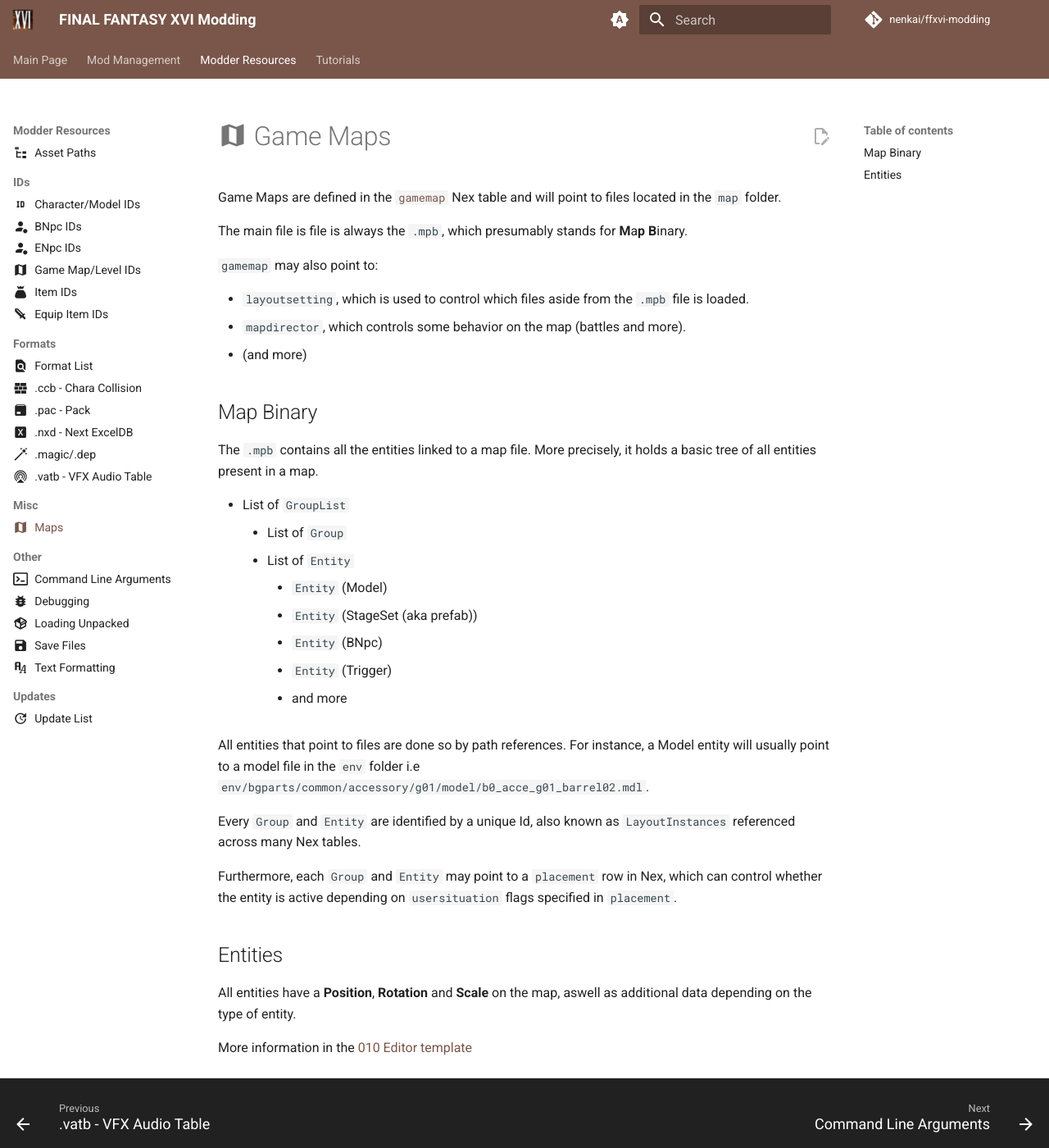
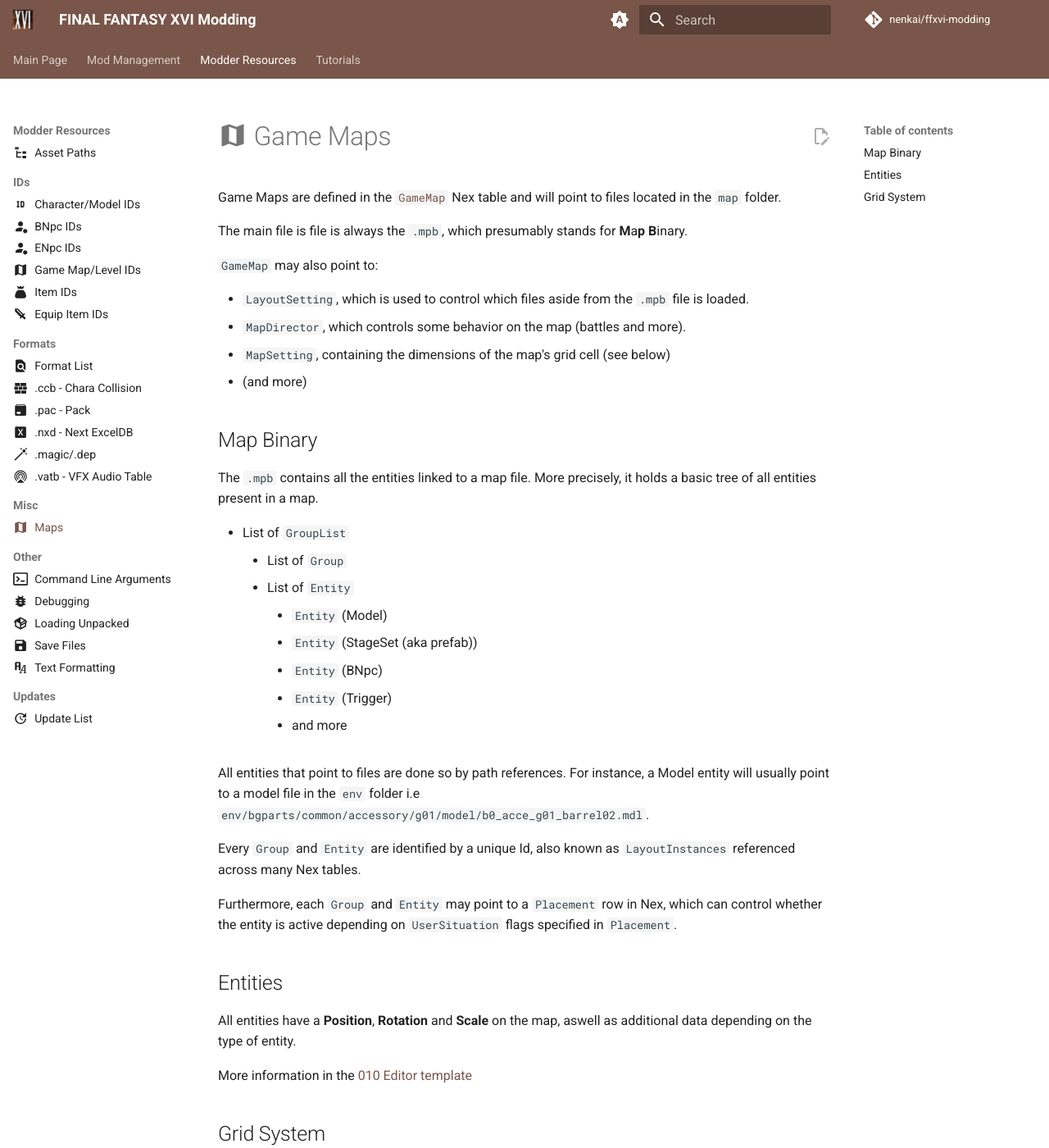
Before and after one commit to Nenkai/ffxvi-modding, an MkDocs documentation site: the page built from docs/resources/maps.md, in a window 1280 px wide and 1400 px high. Shown: the whole window at 82% size. Built offline with MkDocs 1.6.1 and Material for MkDocs 9.7.7, drawn with Linux system fonts in a browser that asks for light colours; comment, search, counter and statistics services are not loaded; some of the changed text lies outside the part shown.

Commit message:
map system doc

```diff
--- a/docs/resources/maps.md
+++ b/docs/resources/maps.md
@@ -4,14 +4,15 @@
 
 # :material-map: Game Maps
 
-Game Maps are defined in the [`gamemap`](../tutorials/nex/tables.md) Nex table and will point to files located in the `map` folder.
+Game Maps are defined in the [`GameMap`](../tutorials/nex/tables.md) Nex table and will point to files located in the `map` folder.
 
 The main file is file is always the `.mpb`, which presumably stands for **M**a**p** **B**inary.
 
-`gamemap` may also point to:
+`GameMap` may also point to:
 
-* `layoutsetting`, which is used to control which files aside from the `.mpb` file is loaded.
-* `mapdirector`, which controls some behavior on the map (battles and more).
+* `LayoutSetting`, which is used to control which files aside from the `.mpb` file is loaded.
+* `MapDirector`, which controls some behavior on the map (battles and more).
+* `MapSetting`, containing the dimensions of the map's grid cell (see below)
 * (and more)
 
 ## Map Binary
@@ -31,7 +32,7 @@
 
 Every `Group` and `Entity` are identified by a unique Id, also known as `LayoutInstances` referenced across many Nex tables.
 
-Furthermore, each `Group` and `Entity` may point to a `placement` row in Nex, which can control whether the entity is active depending on `usersituation` flags specified in `placement`.
+Furthermore, each `Group` and `Entity` may point to a `Placement` row in Nex, which can control whether the entity is active depending on `UserSituation` flags specified in `Placement`.
 
 
 ## Entities
@@ -39,3 +40,7 @@
 All entities have a **Position**, **Rotation** and **Scale** on the map, aswell as additional data depending on the type of entity.
 
 More information in the [010 Editor template](https://github.com/Nenkai/010GameTemplates/blob/main/Square%20Enix/Final%20Fantasy%2016/FF16_mpb_MapBinary.bt)
+
+## Grid System
+
+It is known that the game divides the map into sections. The section/cell size is determined by the first row in the `MapSettings` Nex table.
```
